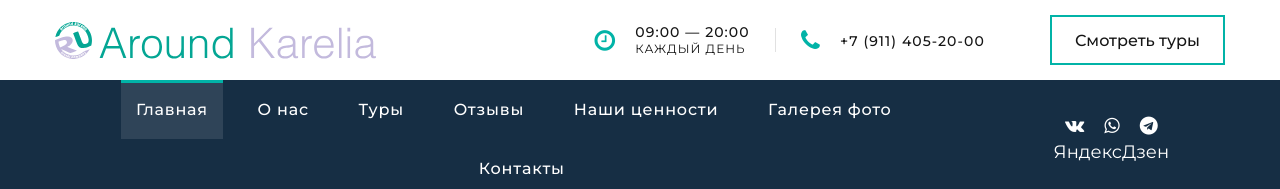
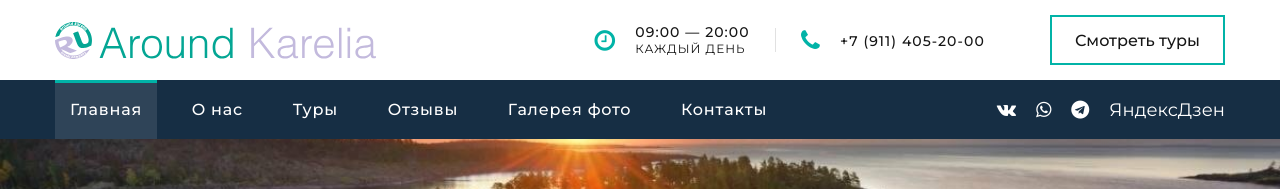
Before and after one commit to Around-Karelia/around-karelia, a plain HTML site: page index.html in a window 1280 px wide. Shown: the top 189 px of the page. Drawn offline with Linux system fonts and the light colour scheme.

Commit message:
download_01_05_2023_4

```diff
--- a/index.html
+++ b/index.html
@@ -85,7 +85,7 @@
                     </li>
                     <li class="rd-nav-item"><a class="rd-nav-link" href="index.html#anchor_answers">Отзывы</a>
                     </li>
-                    <li class="rd-nav-item"><a class="rd-nav-link" href="index.html#anchor_values">Наши ценности</a>
+                    <!-- <li class="rd-nav-item"><a class="rd-nav-link" href="index.html#anchor_values">Наши ценности</a> -->
                     </li>
                     <li class="rd-nav-item"><a class="rd-nav-link" href="index.html#anchor_gallery">Галерея фото</a>
                     </li>
```
